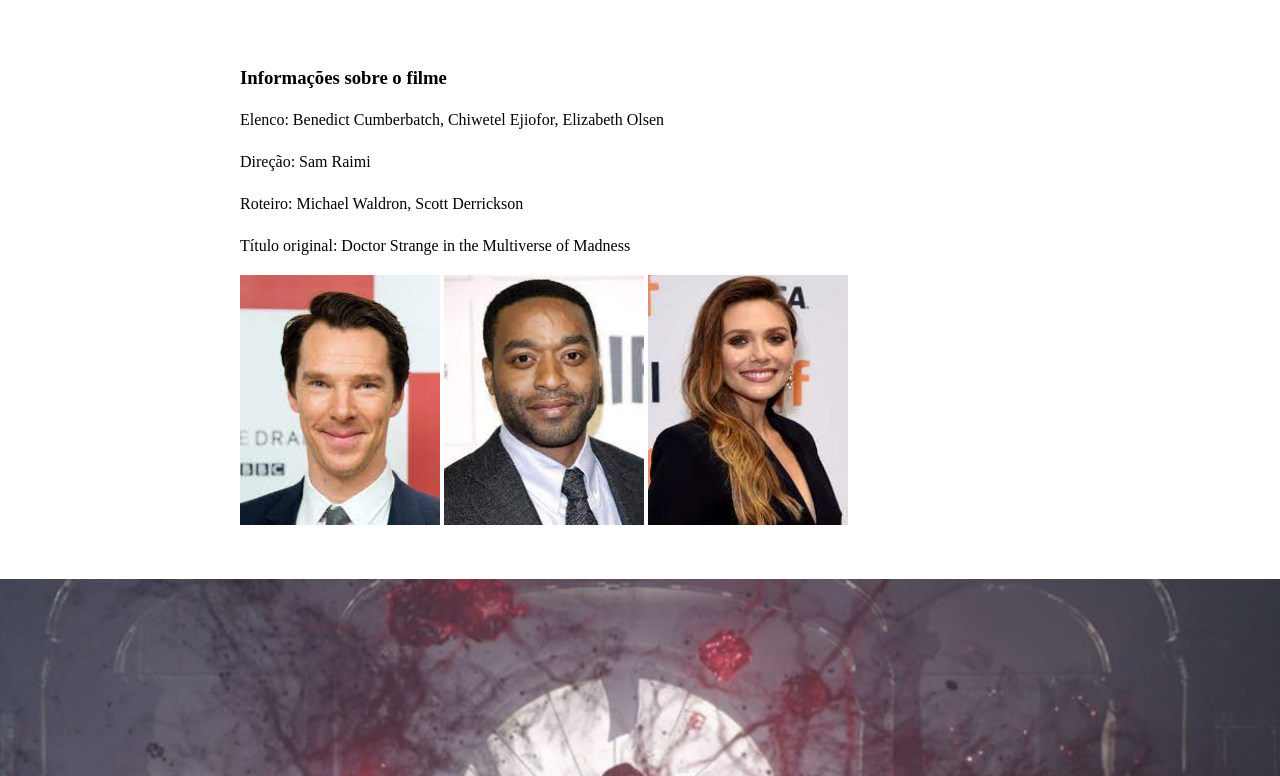
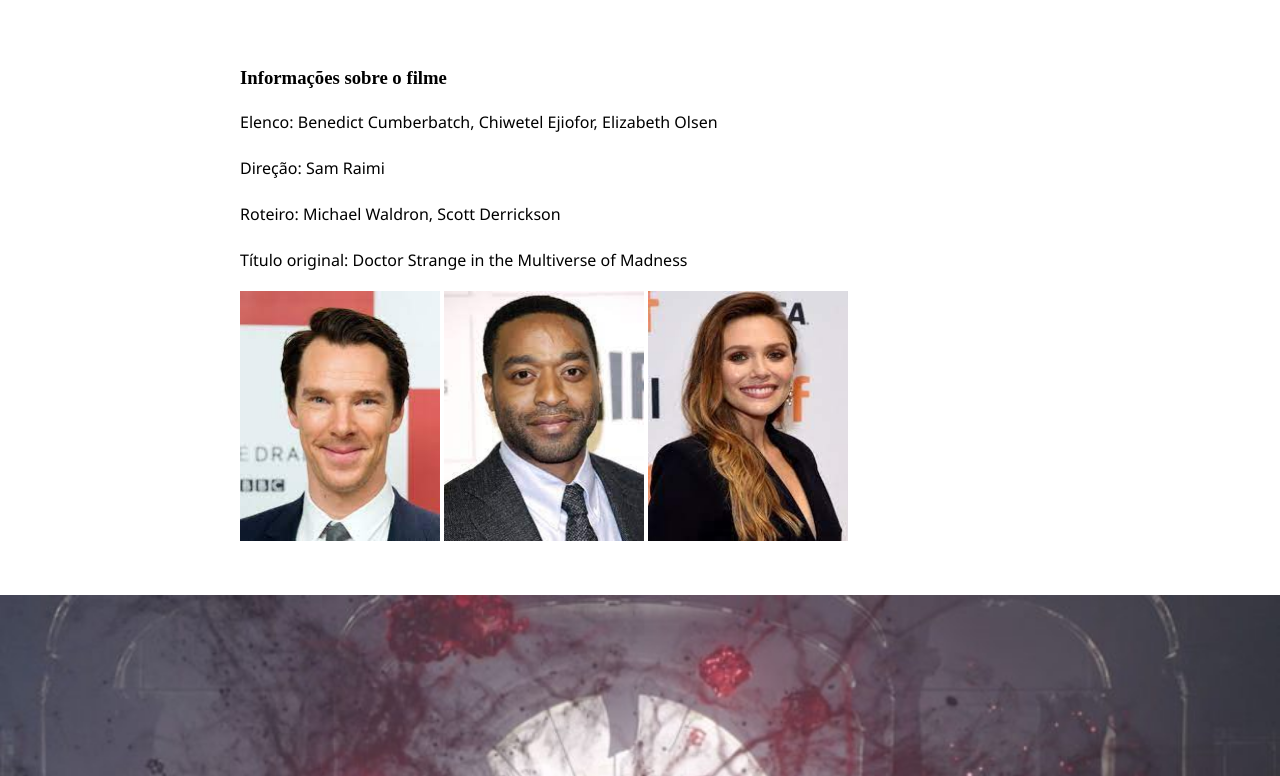
Before and after one commit to Felippe-Neves/PrimeiroProJeto, a plain HTML site: page index.html in a window 1280 px wide. Shown: the part 702-1478 px from the top of the page. Drawn offline with Linux system fonts and the light colour scheme.

Commit message:
alteração no css

```diff
--- a/CSS/style.css
+++ b/CSS/style.css
@@ -42,11 +42,12 @@ body {
     background-image: url("../IMG/img1.jpg");
     background-size: cover;
     background-attachment: fixed;
-    height: 200px;
+    height: 500px;
   }
 
   p {
-    line-height: 26px;
+    font-family: 'Segoe UI', Tahoma, Geneva, Verdana, sans-serif;
+    line-height: 30px;
   }
 
   span{
```
